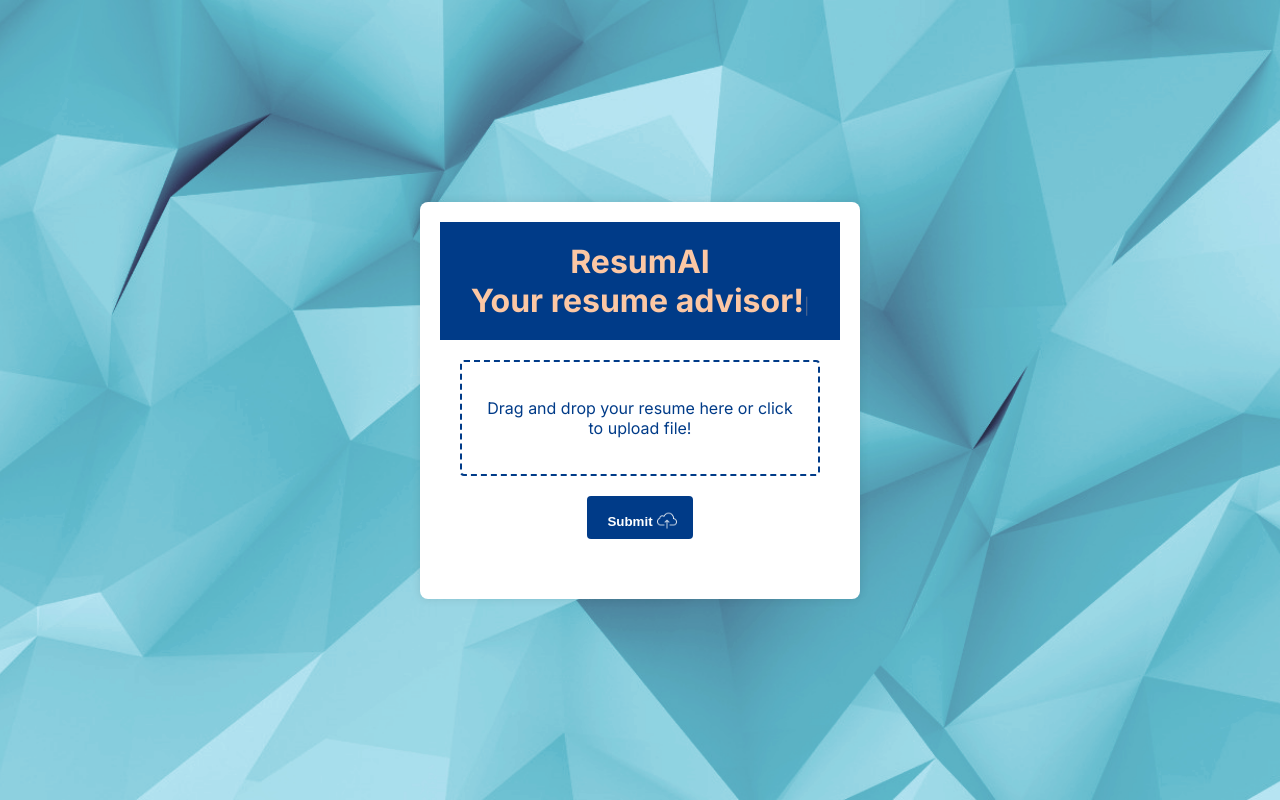
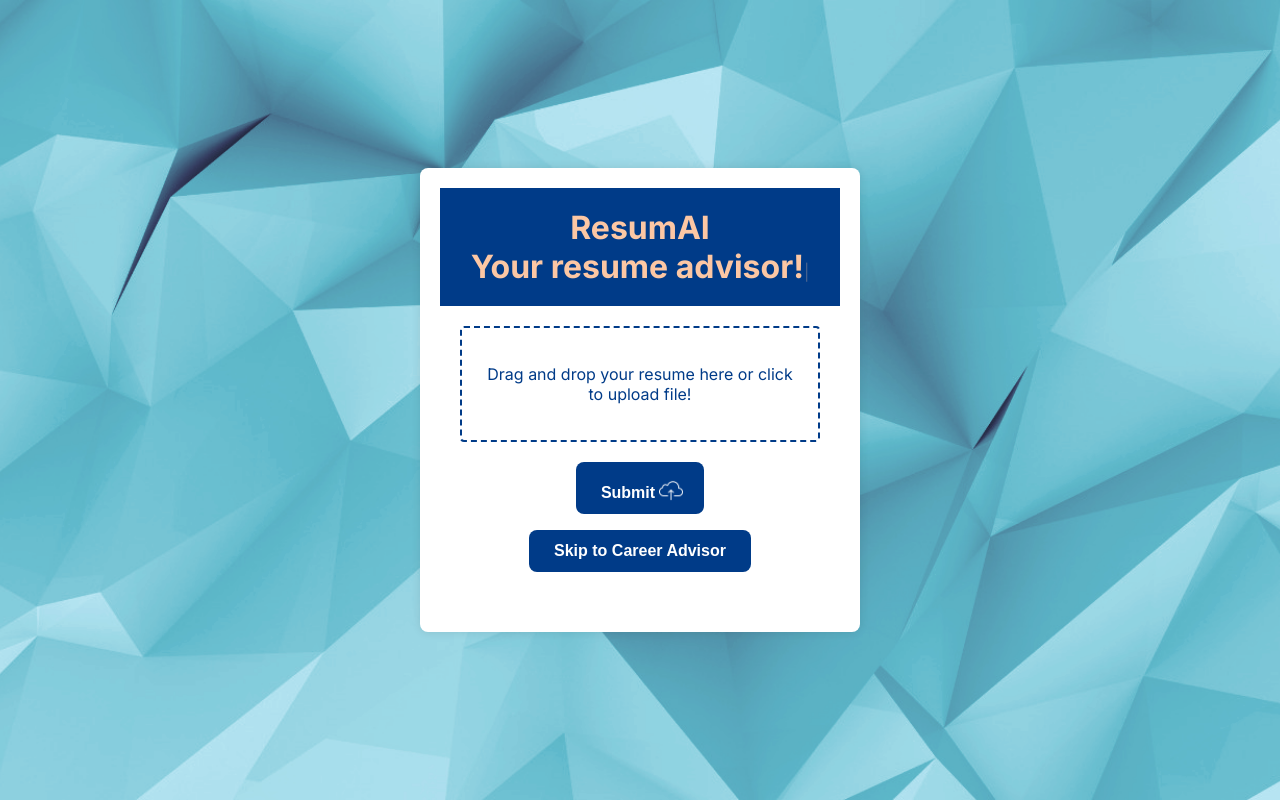
Before and after one commit to Visnu-Pandian/ResumAI, a Flask app: page / in a window 1280 px wide. Run offline with Flask 3, Linux system fonts and the light colour scheme.

Commit message:
Skip button added
Skip resume option added.

```diff
--- a/app.py
+++ b/app.py
@@ -5,8 +5,8 @@ from datetime import datetime
 from google import genai
 from dotenv import load_dotenv
 
+# Load environment variables
 load_dotenv()
-API_KEY = os.getenv("GEMINI_API_KEY")
 
 # Flask app configuration
 app = Flask(__name__)
@@ -17,6 +17,7 @@ app.config['DOWNLOAD_FOLDER'] = 'downloads'
 app.config['UPLOAD_FOLDER'] = 'uploads'
 app.config['ALLOWED_EXTENSIONS'] = {'pdf', 'doc', 'docx'}
 app.config['JSON_FOLDER'] = 'json'
+GEMINI_API_KEY = os.getenv('GEMINI_API_KEY')
 
 # URL of project
 # URL = "http://resum.ai/"
--- a/static/styles.css
+++ b/static/styles.css
@@ -98,21 +99,48 @@ main {
     background-color: rgba(0, 59, 136);
     color: #fff;
     border: none;
-    padding: 10px 20px;
-    border-radius: 4px;
+    padding: 12px 25px;
+    border-radius: 8px;
     cursor: pointer;
     transition: background-color 0.3s;
+    font-size: 16px;
+    font-weight: bold;
+    align-items: center;
+    margin-bottom: 8px;
 }
 
 #uploadButton img {
-    width: 20px;
-    height: 20px;
+    width: 24px;
+    height: 24px;
     position: relative;
     top: 5px;
     left: 4px;
 }
 
 #uploadButton:hover {
+    background-color: rgba(0, 78, 189);
+    transition: background-color 0.3s ease;
+}
+
+.skipButton {
+    background-color: rgba(0, 59, 136);
+    color: #fff;
+    border: none;
+    padding: 12px 25px ;
+    border-radius: 8px;
+    cursor: pointer;
+    transition: background-color 0.3s;
+    font-size:  16px;
+    font-weight: bold;
+    margin-top: 8px;
+}
+
+.skipButton.relative {
+    position: relative;
+    top: 10px;
+}
+
+.skipButton:hover {
     background-color: rgba(0, 78, 189);
     transition: background-color 0.3s ease;
 }
--- a/templates/index.html
+++ b/templates/index.html
@@ -22,7 +22,8 @@
                         <input type="file" id="fileInput" accept="application/pdf,application/msword,.docx">
                     </div>
                     <div id="fileList" class="file-list"></div>
-                    <button id="uploadButton"><b>Submit</b><img src="/static/assets/clouduploadicon.png" alt="Logo"></button>
+                    <button id="uploadButton" class="uploadButton"><b>Submit</b><img src="/static/assets/clouduploadicon.png" alt="Logo"></button>
+                    <button id="skipButton" class="skipButton"><b>Skip to Career Advisor</b></button>
                 </div>
                 <div id="uploadStatus" class="upload-status"></div>
             </main>
@@ -35,6 +36,7 @@
             const dropZone = document.getElementById('dropZone');
             const fileList = document.getElementById('fileList');
             const uploadButton = document.getElementById('uploadButton');
+            const skipButton = document.getElementById('skipButton');
             const uploadStatus = document.getElementById('uploadStatus');
 
             let fileToUpload = null;
@@ -45,6 +47,11 @@
             dropZone.addEventListener('drop', handleFileDrop);
             dropZone.addEventListener('click', () => fileInput.click());
             uploadButton.addEventListener('click', uploadFile);
+
+            // Skipping to the chat without uploading resume
+            skipButton.addEventListener('click', () => {
+                window.location.href = `/chat?resume=false`;
+            });
 
             // Only last file to be added will be uploaded
             function handleFileSelect(event) {
```
Also changed, not shown: other parts of static/styles.css (+2 -1 lines), templates/chat.html (+11 -9 lines), 2 other files.
